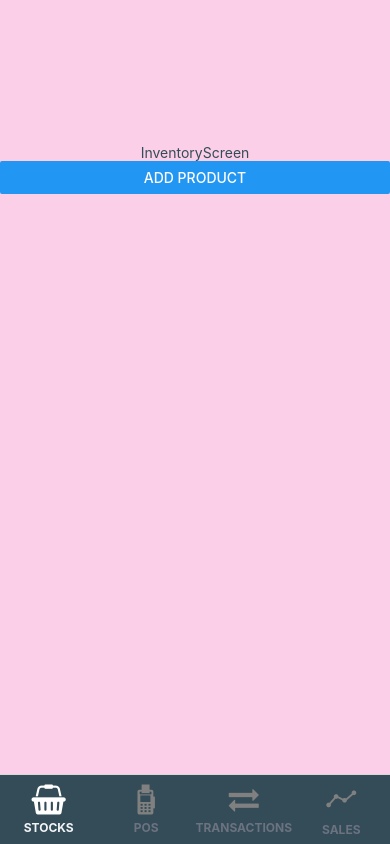
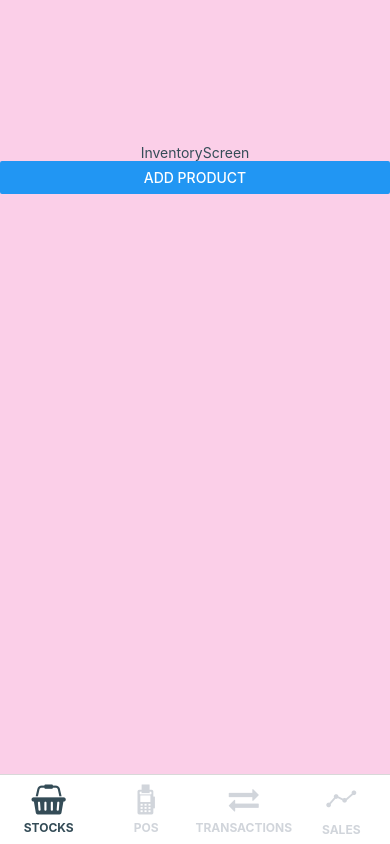
Before and after one commit to Rokhel121314/react-native_lakov3-app, a React Native app: screen /bottom-tab in a window 390 px wide. Built offline with nearby package versions, Linux system fonts and the light colour scheme.

Commit message:
change tab bar bg-color

```diff
--- a/src/components/TabBarIcon.jsx
+++ b/src/components/TabBarIcon.jsx
@@ -12,13 +12,13 @@ const TabBarIcon = ({ focused, iconSize, iconName, iconText, vectorIcon }) => {
         <Fontisto
           name={iconName}
           size={iconSize}
-          color={focused ? "white" : "gray"}
+          color={focused ? "#344C57" : "rgb(209 213 219)"}
         />
         <Text
           className={
             focused
-              ? "text-gray-100 font-bold text-xs pt-1.5"
-              : "text-gray-500 font-bold text-xs pt-1.5"
+              ? "text-blue-dianne font-bold text-xs pt-1.5"
+              : "text-gray-300 font-bold text-xs pt-1.5"
           }>
           {iconText}
         </Text>
@@ -31,13 +31,13 @@ const TabBarIcon = ({ focused, iconSize, iconName, iconText, vectorIcon }) => {
         <FontAwesome
           name={iconName}
           size={iconSize}
-          color={focused ? "white" : "gray"}
+          color={focused ? "#344C57" : "rgb(209 213 219)"}
         />
         <Text
           className={
             focused
-              ? "text-gray-100 font-bold text-xs pt-1.5"
-              : "text-gray-500 font-bold text-xs pt-1.5"
+              ? "text-blue-dianne font-bold text-xs pt-1.5"
+              : "text-gray-300 font-bold text-xs pt-1.5"
           }>
           {iconText}
         </Text>
@@ -50,13 +50,13 @@ const TabBarIcon = ({ focused, iconSize, iconName, iconText, vectorIcon }) => {
         <SimpleLineIcons
           name={iconName}
           size={iconSize}
-          color={focused ? "white" : "gray"}
+          color={focused ? "#344C57" : "rgb(209 213 219)"}
         />
         <Text
           className={
             focused
-              ? "text-gray-100 font-bold text-xs pt-1.5"
-              : "text-gray-500 font-bold text-xs pt-1.5"
+              ? "text-blue-dianne font-bold text-xs pt-1.5"
+              : "text-gray-300 font-bold text-xs pt-1.5"
           }>
           {iconText}
         </Text>
--- a/src/navigation/StackNavigator.jsx
+++ b/src/navigation/StackNavigator.jsx
@@ -18,13 +18,13 @@ const StackNavigator = () => {
   return (
     <Stack.Navigator>
       <Stack.Screen
-        name="splash"
-        component={SplashScreen}
+        name="bottom-tab"
+        component={TabNavigator}
         options={{ headerShown: false }}
       />
       <Stack.Screen
-        name="bottom-tab"
-        component={TabNavigator}
+        name="splash"
+        component={SplashScreen}
         options={{ headerShown: false }}
       />
       <Stack.Screen name="login" component={LoginScreen} />
--- a/src/navigation/TabNavigator.jsx
+++ b/src/navigation/TabNavigator.jsx
@@ -16,7 +16,7 @@ const TabNavigator = () => {
       screenOptions={{
         headerShown: false,
         tabBarStyle: {
-          backgroundColor: "#344C57",
+          // backgroundColor: "#344C57",
           position: "absolute",
           height: 70,
         },
```
